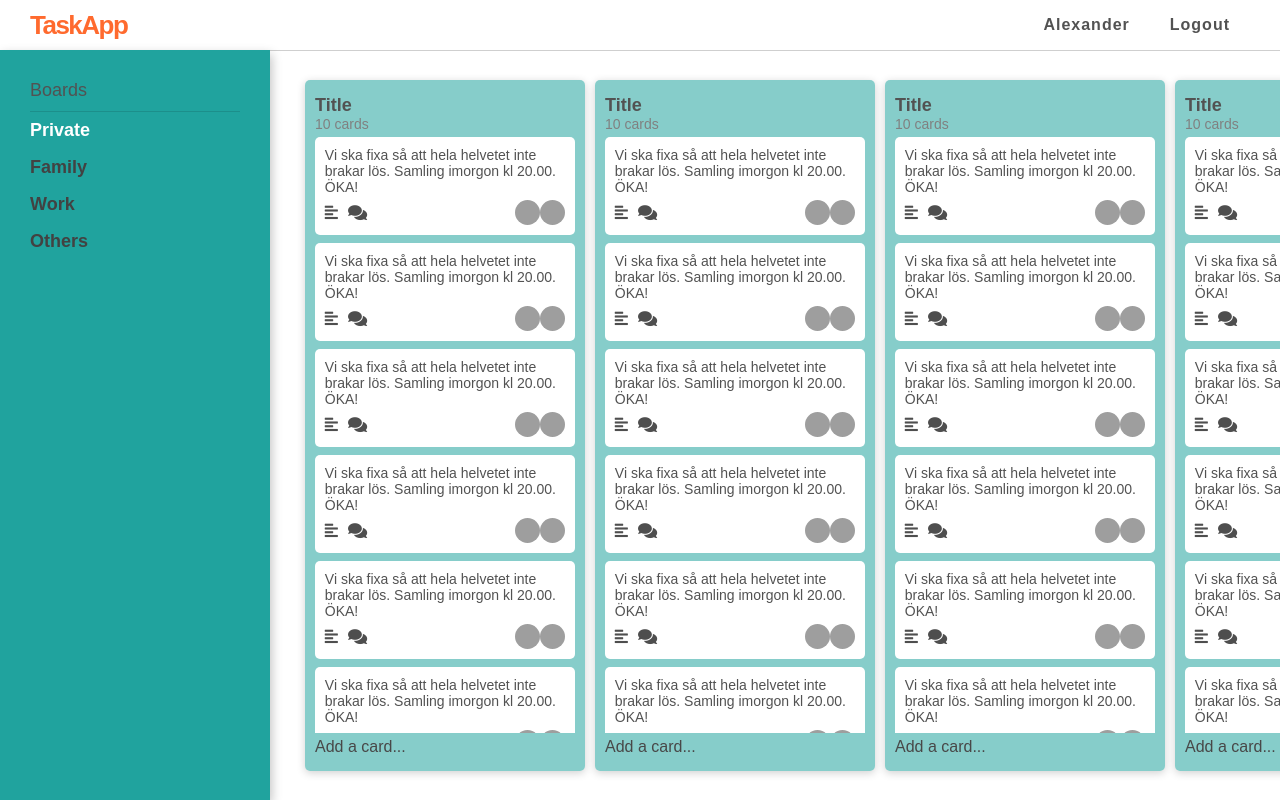
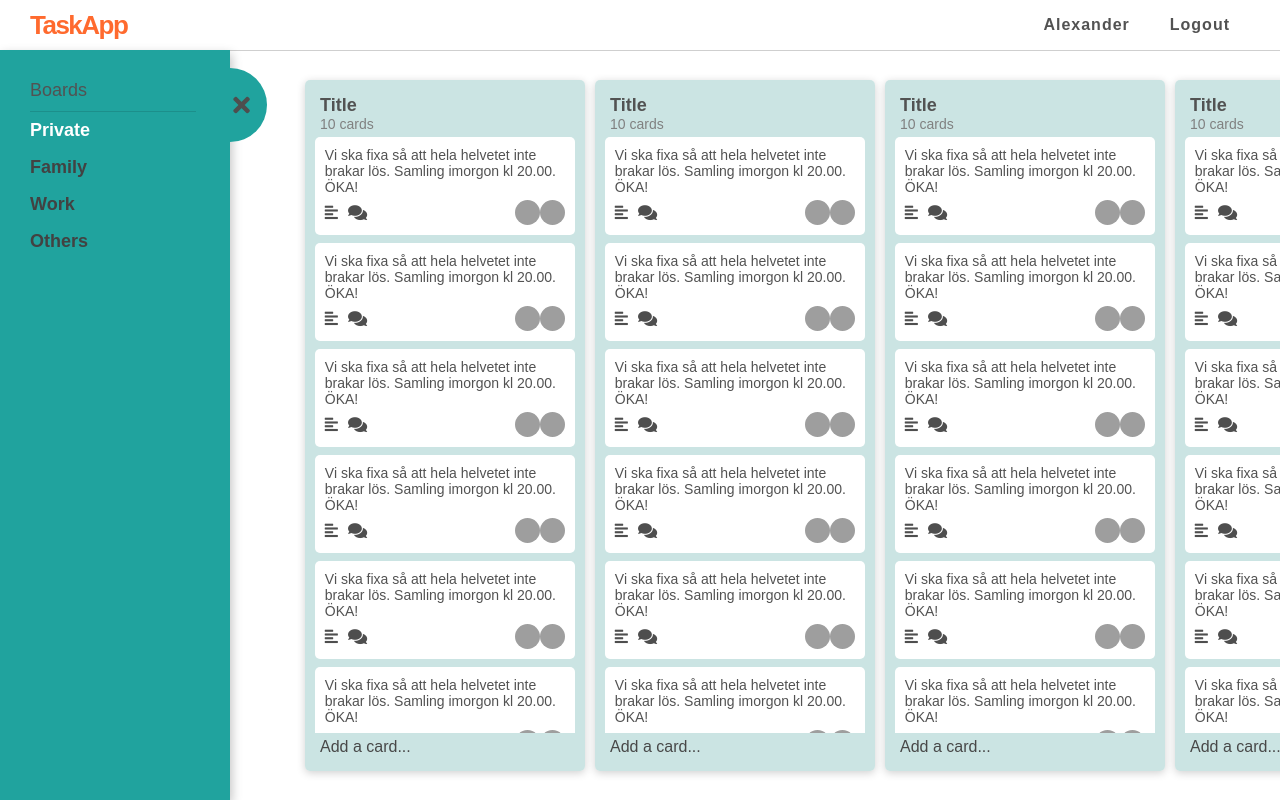
Before and after one commit to Alexloof/TaskApp, a React (Create React App) app in the folder client/: page / in a window 1280 px wide. Built offline with nearby package versions, Linux system fonts and the light colour scheme; grey boxes are pictures that could not be loaded.

Commit message:
Added visible/hidden sidemenu + func to that

```diff
--- a/client/src/components/SideMenu/index.js
+++ b/client/src/components/SideMenu/index.js
@@ -1,16 +1,25 @@
 import React from 'react'
 
-import { SideMenu, Title } from './style'
+import { SideMenu, Title, ShowButton } from './style'
+
 import Link from '../Link'
+import Icon from '../Icon'
 
-export default () => {
+export default ({ active, toggleSideMenu }) => {
   return (
-    <SideMenu>
+    <SideMenu active={active}>
       <Title>Boards</Title>
       <Link to="/">Private</Link>
       <Link to="/t">Family</Link>
       <Link to="/g">Work</Link>
       <Link to="/j">Others</Link>
+      <ShowButton onClick={toggleSideMenu}>
+        {active ? (
+          <Icon name="times" size="24px" style={{ marginLeft: '20px' }} />
+        ) : (
+          <Icon name="bars" size="20px" style={{ marginLeft: '24px' }} />
+        )}
+      </ShowButton>
     </SideMenu>
   )
 }
--- a/client/src/components/SideMenu/style.js
+++ b/client/src/components/SideMenu/style.js
@@ -2,7 +2,7 @@ import styled from 'styled-components'
 
 export const SideMenu = styled.aside`
   background: #20a39e;
-  width: 270px;
+  width: 230px;
   position: fixed;
   height: calc(100vh - 50px);
   top: 50px;
@@ -10,9 +10,28 @@ export const SideMenu = styled.aside`
   flex-direction: column;
   padding: 30px;
   box-shadow: 2px 4px 10px 0px #0000003b;
+  transition: 0.5s all ease;
+  transform: ${({ active }) =>
+    active ? 'translateX(0px)' : 'translateX(-230px)'};
 `
 export const Title = styled.p`
   font-size: 18px;
   border-bottom: 1px solid #0000001f;
   padding-bottom: 10px;
 `
+
+export const ShowButton = styled.button`
+  background: #20a39e;
+  width: 71px;
+  height: 74px;
+  position: absolute;
+  border: 0;
+  right: -37px;
+  top: 18px;
+  border-top-right-radius: 50px;
+  border-bottom-right-radius: 50px;
+  cursor: pointer;
+  &:focus {
+    outline: none;
+  }
+`
--- a/client/src/views/board/components/CardList/style.js
+++ b/client/src/views/board/components/CardList/style.js
@@ -3,7 +3,7 @@ import styled from 'styled-components'
 export const ListContainer = styled.div`
   width: 280px;
   background: ${({ isDraggingOver }) =>
-    isDraggingOver ? '#a9cfff' : '#20a39e8a'};
+    isDraggingOver ? '#a9cfff' : '#9fcecc8a;'};
   border-radius: 5px;
   margin: 0 5px;
   padding: 15px 0px;
@@ -16,18 +16,18 @@ export const ListContainer = styled.div`
 export const Title = styled.h2`
   font-weight: bold;
   font-size: 18px;
-  padding: 0px 10px;
+  padding: 0px 15px;
 `
 
 export const MetaInfo = styled.p`
   color: gray;
   font-size: 14px;
-  padding: 0px 10px;
+  padding: 0px 15px;
 `
 
 export const AddCardLink = styled.p`
   color: #484848;
-  padding: 0px 10px;
+  padding: 0px 15px;
   &:hover,
   &:active {
     text-decoration: underline;
--- a/client/src/views/board/index.js
+++ b/client/src/views/board/index.js
@@ -43,7 +43,8 @@ const move = (source, destination, droppableSource, droppableDestination) => {
 
 class Board extends Component {
   state = {
-    lists: getLists(5)
+    lists: getLists(4),
+    activeMenu: true
   }
 
   getList = id => {
@@ -121,11 +122,20 @@ class Board extends Component {
     }
   }
 
+  toggleSideMenu = () => {
+    this.setState({
+      activeMenu: !this.state.activeMenu
+    })
+  }
+
   render() {
     return (
       <Fragment>
-        <SideMenu />
-        <Container>
+        <SideMenu
+          active={this.state.activeMenu}
+          toggleSideMenu={this.toggleSideMenu}
+        />
+        <Container activeMenu={this.state.activeMenu}>
           <DragDropContext onDragEnd={this.onDragEnd}>
             <Droppable
               droppableId={'12345'}
--- a/client/src/views/board/style.js
+++ b/client/src/views/board/style.js
@@ -1,13 +1,17 @@
 import styled from 'styled-components'
 
 export const Container = styled.div`
-  margin-left: 270px;
+  margin-left: 40px;
   margin-top: 50px;
   padding: 30px;
   display: flex;
   height: calc(100vh - 50px);
-  width: calc(100vw - 270px);
+  width: ${({ activeMenu }) =>
+    activeMenu ? 'calc(100vw - 270px)' : 'calc(100vw - 40px)'};
   overflow: auto;
+  transition: 0.5s all ease;
+  transform: ${({ activeMenu }) =>
+    activeMenu ? 'translateX(230px)' : 'translateX(0px)'};
 `
 
 export const ListsWrapper = styled.div`
```
